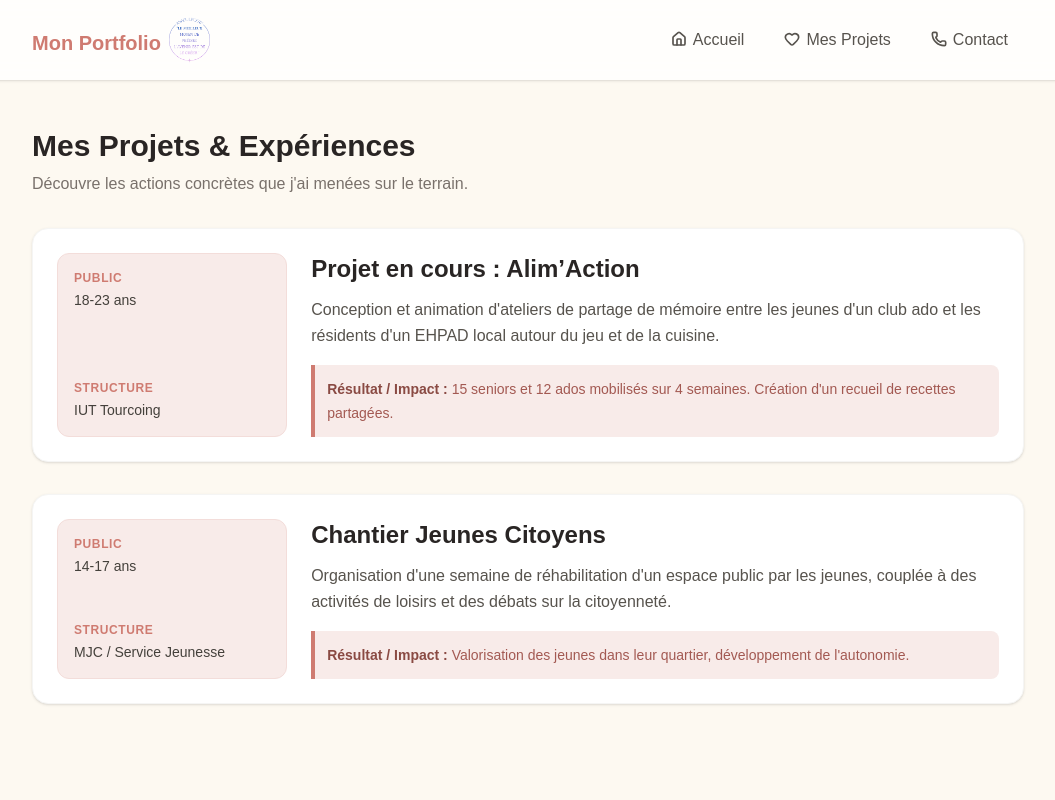
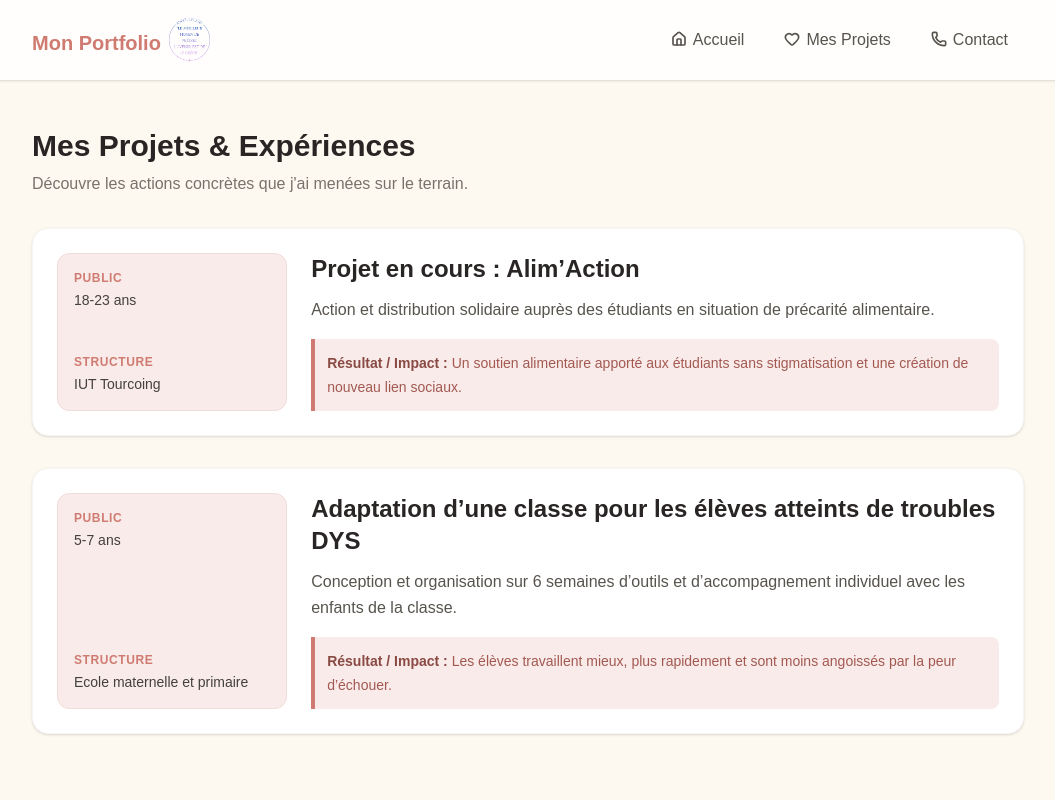
Before and after one commit to ykanael/portfolio, a Next.js app: page /projets in a window 1280 px wide. Shown: the top 800 px of the page, without its empty margins (112-1167 px from the left). Built offline with nearby package versions, Linux system fonts and the light colour scheme.

Commit message:
Update page.tsx

```diff
--- a/app/projets/page.tsx
+++ b/app/projets/page.tsx
@@ -5,17 +5,17 @@ export default function Projets() {
       public: "18-23 ans",
       structure: "IUT Tourcoing",
       description:
-        "Conception et animation d'ateliers de partage de mémoire entre les jeunes d'un club ado et les résidents d'un EHPAD local autour du jeu et de la cuisine.",
+        "Action et distribution solidaire auprès des étudiants en situation de précarité alimentaire.",
       impact:
-        "15 seniors et 12 ados mobilisés sur 4 semaines. Création d'un recueil de recettes partagées.",
+        "Un soutien alimentaire apporté aux étudiants sans stigmatisation et une création de nouveau lien sociaux.",
     },
     {
-      titre: "Chantier Jeunes Citoyens",
-      public: "14-17 ans",
-      structure: "MJC / Service Jeunesse",
+      titre: "Adaptation d’une classe pour les élèves atteints de troubles DYS",
+      public: "5-7 ans",
+      structure: "Ecole maternelle et primaire",
       description:
-        "Organisation d'une semaine de réhabilitation d'un espace public par les jeunes, couplée à des activités de loisirs et des débats sur la citoyenneté.",
-      impact: "Valorisation des jeunes dans leur quartier, développement de l'autonomie.",
+        "Conception et organisation sur 6 semaines d’outils et d’accompagnement individuel avec les enfants de la classe.",
+      impact: "Les élèves travaillent mieux, plus rapidement et sont moins angoissés par la peur d’échouer.",
     },
   ];
 
```
